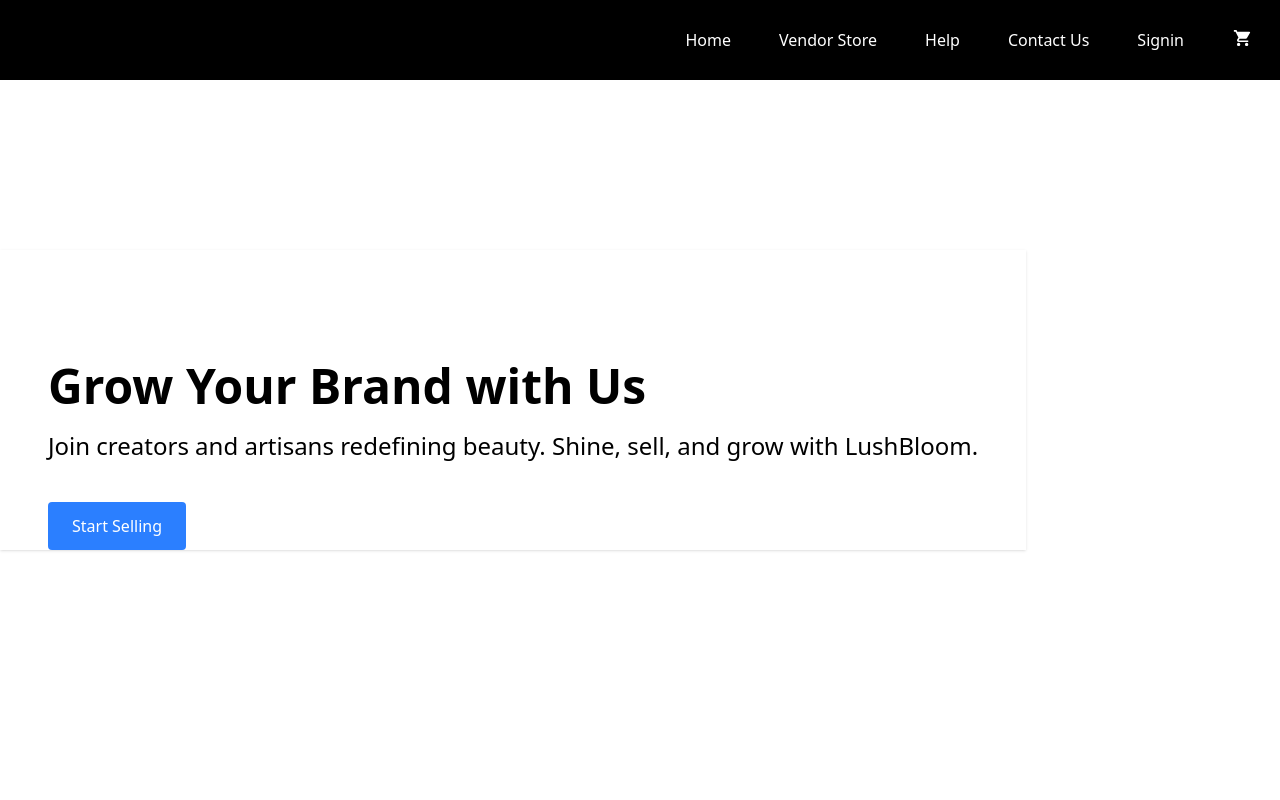
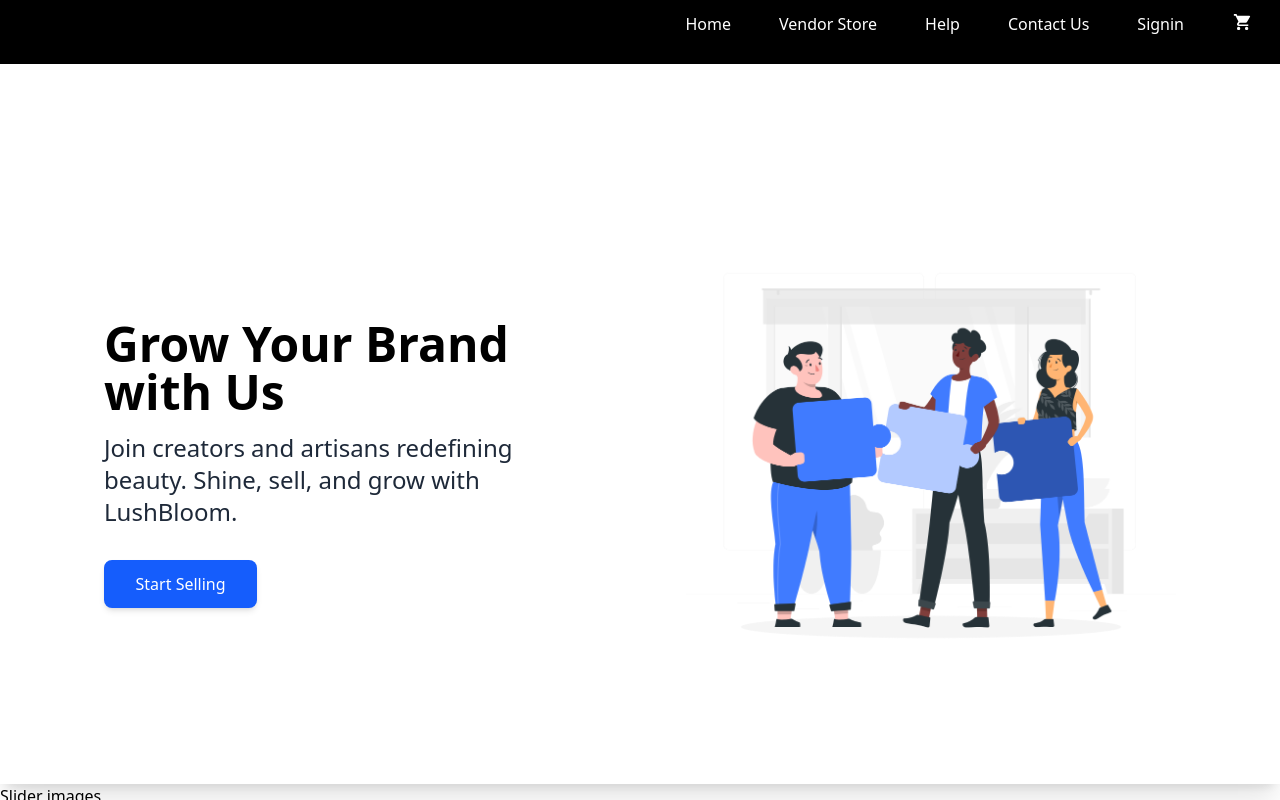
Before and after one commit to tobias-omondi/LushBloom, a React (Vite) app in the folder Lushbloombeauty/: page /vendor-store in a window 1280 px wide. Built offline with nearby package versions, Linux system fonts and the light colour scheme.

Commit message:
vender store page working on it

```diff
--- a/Lushbloombeauty/src/App.jsx
+++ b/Lushbloombeauty/src/App.jsx
@@ -1,11 +1,11 @@
 import {BrowserRouter as Router, Route, Routes} from 'react-router-dom'
 import './App.css'
 import Navbar from './Navbar'
-import VenderStore from './Components/VenderPage/VenderStore'
 import Help from './Components/HelpPage/Help'
 import Contact from './Components/ContactusPage/Contact'
 import Signin from './Components/SigninPage/Signin'
 import HeroPage from './Components/HomePage/HeroPage'
+import VenderHomePage from './Components/VenderPage/VenderHomePage'
 
 function App() {
 
@@ -16,7 +16,7 @@
         <Navbar/>
         <Routes>
           <Route path='/' element={<HeroPage />}/>
-          <Route path='/vendor-store' element={<VenderStore />}/>
+          <Route path='/vendor-store' element={<VenderHomePage />}/>
           <Route path='/help' element={<Help />} />
           <Route path='/Contact-us' element={<Contact />} />
           <Route path='/Signin' element={<Signin />} />
--- a/Lushbloombeauty/src/Components/HomePage/Grid.jsx
+++ b/Lushbloombeauty/src/Components/HomePage/Grid.jsx
@@ -0,0 +1,11 @@
+import React from 'react'
+
+const Grid = () => {
+  return (
+    <div>
+
+    </div>
+  )
+}
+
+export default Grid
--- /dev/null
+++ b/Lushbloombeauty/src/Components/VenderPage/VenderHomePage.jsx
@@ -0,0 +1,58 @@
+import React from 'react';
+import Navbar from '../../Navbar';
+import '../../App.css';
+import backgroundimage from '/src/assets/vendorheroimage.jpg';
+import VenderSlider from './VendorSlider';
+import VenderSectionThree from './VenderSectionThree';
+
+const VenderHomePage = () => {
+  return (
+    <>
+      <div className="relative w-full h-screen bg-white overflow-hidden -mt-24 md:-mt-24 shadow-xl p-10">
+        {/* Navbar */}
+        <div className='absolute top-4 md:top-0 left-0 w-full z-20 bg-black'>
+          <Navbar />
+        </div>
+
+        {/* Hero Content */}
+        <div className="flex flex-col md:flex-row items-center justify-between h-full w-full px-6 md:px-16 z-20 relative mt-20 md:mt-20">
+          {/* Text Section */}
+          <div className="flex flex-col max-w-xl md:mt-0 mt-10 w-1/2">
+            <h1 className="text-5xl md:text-5xl font-bold text-black">
+              Grow Your Brand with Us
+            </h1>
+            <h4 className="text-lg md:text-2xl  mt-4 text-gray-800">
+              Join creators and artisans redefining beauty. Shine, sell, and grow with LushBloom.
+            </h4>
+            <button
+              type="submit"
+              className="bg-blue-600 hover:bg-blue-700 text-white font-medium rounded-lg mt-8 px-6 py-3 shadow-md transition w-1/3"
+            >
+              Start Selling
+            </button>
+          </div>
+
+          {/* Image Section */}
+          <div className="mt-10 md:mt-0 md:w-2/3 flex justify-end">
+            <img
+              src={backgroundimage}
+              alt="Vendor hero"
+              className="w-full md:w-[80%] max-h-[400px] object-cover rounded-lg "
+            />
+          </div>
+        </div>
+      </div>
+      <VenderSlider />
+      <VenderSectionThree
+      title="Become a Vendor at LushBloom"
+      description={`
+        Welcome to the LushBloom Vendor Hub, where entrepreneurs and creators come together to share their unique products with a vibrant community. If you’re passionate about floral designs, handmade crafts, or botanical treasures, our platform is the perfect place to grow your business. As a vendor, you'll gain access to a seamless storefront, dedicated support, and an engaged customer base eager to discover your creations.
+
+        Join LushBloom today and start selling your products to a wider audience. Our easy-to-use platform allows you to manage listings, track sales, and showcase your brand to those who appreciate quality and creativity. Whether you're a seasoned florist or a budding artisan, LushBloom offers the tools and community you need to succeed. Grow your business with us and be part of a flourishing marketplace!
+        `} />
+
+    </>
+  );
+};
+
+export default VenderHomePage;
--- a/Lushbloombeauty/src/Components/VenderPage/VenderSectionThree.jsx
+++ b/Lushbloombeauty/src/Components/VenderPage/VenderSectionThree.jsx
@@ -1,9 +1,10 @@
 import React from 'react'
 
-const VenderSectionThree = () => {
+const VenderSectionThree = ({title, description}) => {
   return (
-    <div>
-
+    <div className='text-center mt-5 w-2/3 mx-auto rounded  py-5'>
+      <h1 className='text-3xl text-gray-800'>{title}</h1>
+      <p className='text-gray-800'>{description}</p>
     </div>
   )
 }
--- a/Lushbloombeauty/src/Components/VenderPage/VenderSectiontTwo.jsx
+++ /dev/null
@@ -1,11 +0,0 @@
-import React from 'react'
-
-const VenderSectiontTwo = () => {
-  return (
-    <div>
-
-    </div>
-  )
-}
-
-export default VenderSectiontTwo
--- a/Lushbloombeauty/src/Components/VenderPage/VenderStore.jsx
+++ /dev/null
@@ -1,34 +0,0 @@
-import React, {useRef , useEffect} from 'react';
-import Navbar from '../../Navbar';
-import '../../App.css'
-import backgroundimage from '/src/assets/venderherosection.jpg'
-import backgroundimagemobile from '/src/assets/vendorherosmall.jpg'
-
-// import afrcanpicturewoman from '/src/assets/africanlady.jpg'
-
-
-const VenderStore = () => {
-  return (
-
-    // this is a Venderherosection
-    <>
-    <div className=' relative w-full h-screen -mt-24 md:-mt-20'>
-      {/* Background Image for Large Screens */}
-      <div className='absolute top-4 md:top-0 left-0 w-full z-20 bg-black'>
-        <Navbar />
-      </div>
-
-      {/* Page Content Centered */}
-      <div className='absolute top-1/2 left-0 transform -translate-y-1/2 z-20 text-start px-12 shadow'>
-        <h1 className='text-2xl md:text-5xl font-extrabold mt-28 text-black'>Grow Your Brand with Us</h1>
-        <h4 className='md:text-2xl font-medium mt-5'>
-        Join creators and artisans redefining beauty. Shine, sell, and grow with LushBloom.
-        </h4>
-        <button type='submit' className='bg-blue-500 text-white rounded p-3 mt-10 border-blue-800 cursor-pointer px-6 py-3'>Start Selling</button>
-      </div>
-    </div>
-    </>
-  );
-};
-
-export default VenderStore;
--- /dev/null
+++ b/Lushbloombeauty/src/Components/VenderPage/VendorSlider.jsx
@@ -0,0 +1,11 @@
+import React from 'react'
+
+const VenderSlider = () => {
+  return (
+    <div>
+      <h2>Slider images</h2>
+    </div>
+  )
+}
+
+export default VenderSlider;
```
Also changed, not shown: Lushbloombeauty/src/assets/vendorheroimage.jpg (added).
